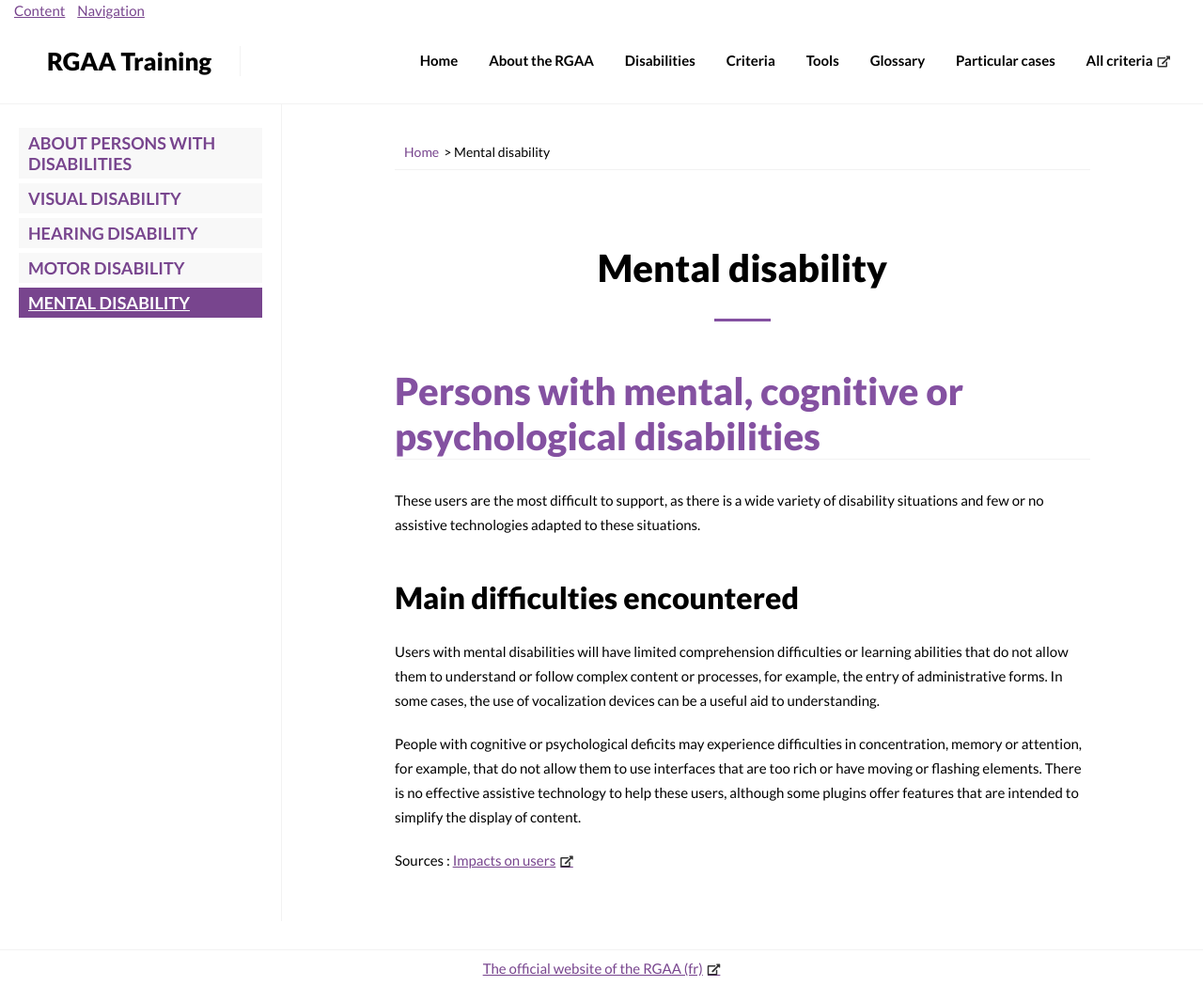
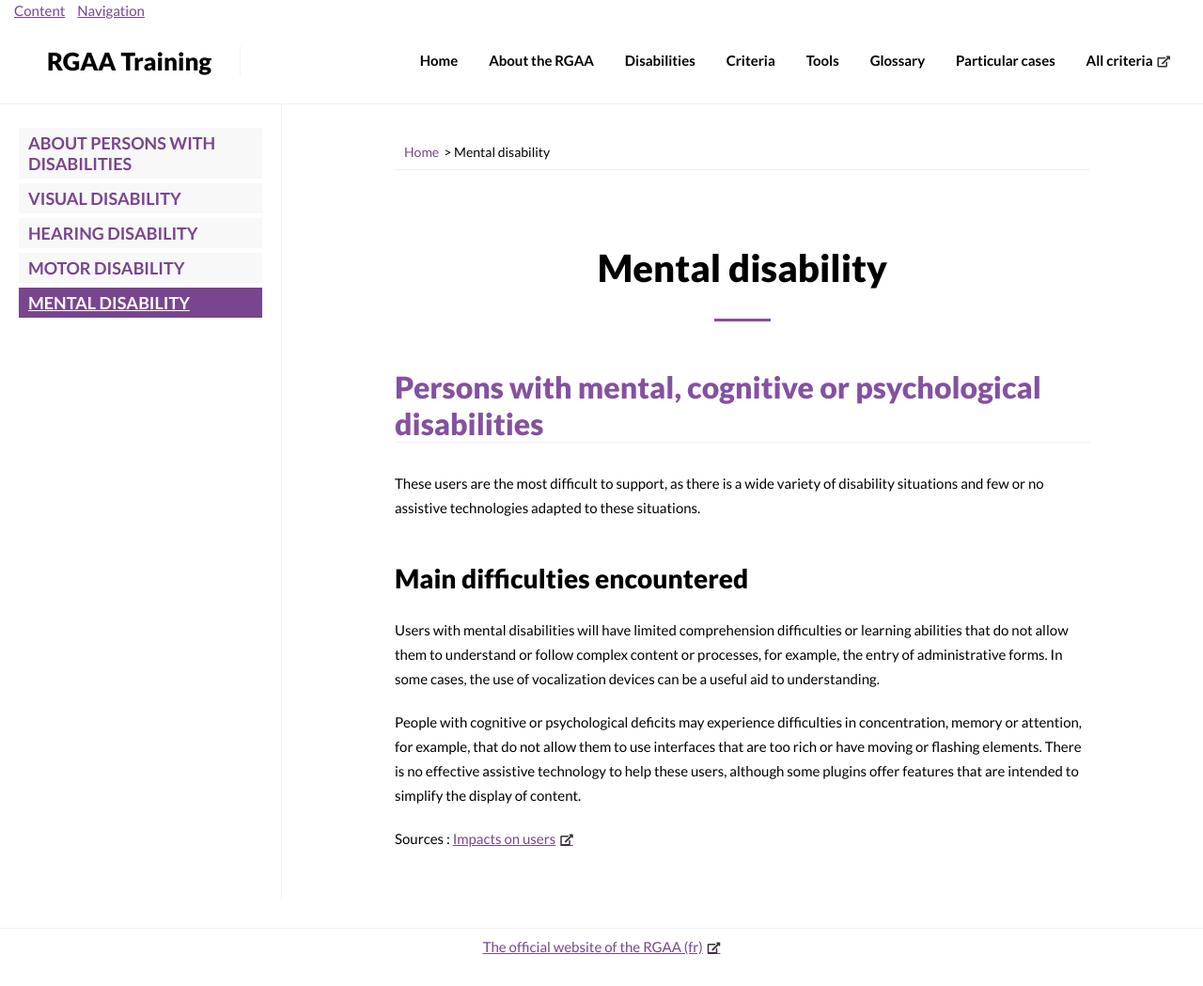
Before and after one commit to stevenMouret/web-accessibility-guidelines, a Jekyll site: the page built from _doc/mental-disability.md, in a window 1280 px wide. Shown: the whole page at 94% size. Built offline with Jekyll 4.4.1, drawn with Linux system fonts in a browser that asks for light colours; nearby versions of some CDN libraries; after the commit the page ends 1026 px from its top, so only the background shows below that.

Commit message:
Improve headings

```diff
--- a/_sass/config/_content.scss
+++ b/_sass/config/_content.scss
@@ -44,13 +44,13 @@
     h3 {
         border-bottom: 0.1rem solid rgba($color-black, 0.05);
         color: $color-1-1;
-        font-size: 4rem;
+        font-size: 3.2rem;
         margin: 5rem 0 3rem;
     }
 
     h4 {
         color: $color-black;
-        font-size: 3.2rem;
+        font-size: 2.8rem;
         margin: 4.5rem 0 2.5rem;
     }
 
```
